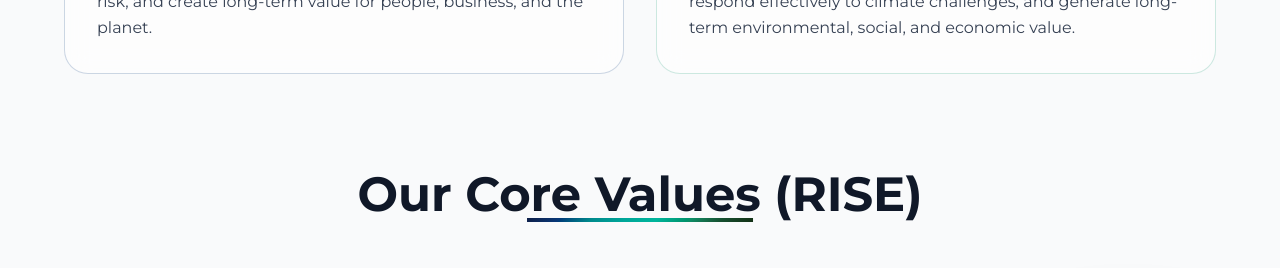
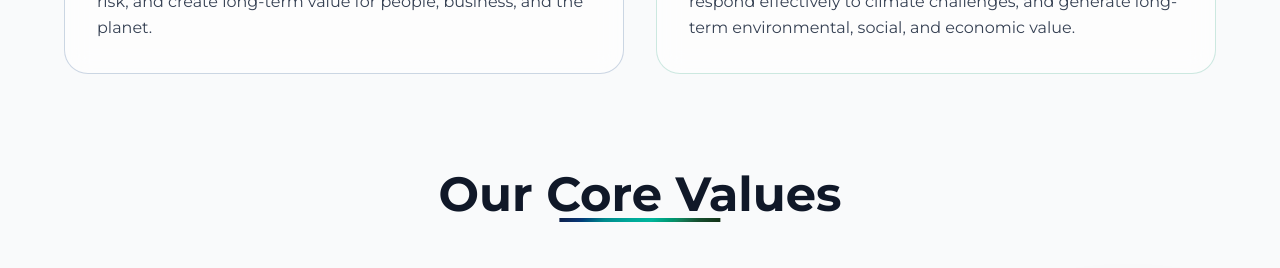
Before and after one commit to miidlaj/klimalogia-ui, a Next.js app: page /about-us in a window 1280 px wide. Shown: the part 2189-2457 px from the top of the page. Built offline with nearby package versions, Linux system fonts and the light colour scheme.

Commit message:
removed (RISE) from core values heading

```diff
--- a/src/app/about-us/page.tsx
+++ b/src/app/about-us/page.tsx
@@ -335,7 +335,7 @@ export default function AboutPage() {
           </motion.div>
 
           <div>
-            <SectionHeader>Our Core Values (RISE)</SectionHeader>
+            <SectionHeader>Our Core Values</SectionHeader>
             <div className="grid md:grid-cols-2 lg:grid-cols-4 gap-8 max-w-6xl mx-auto">
               {coreValues.map((value, index) => (
                 <RiseCard key={value.letter} {...value} delay={0.2 * index} />
```
